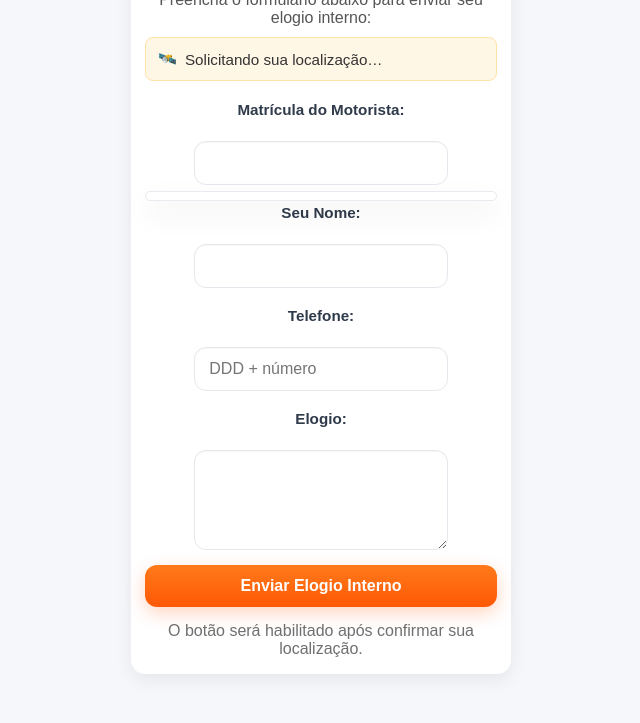
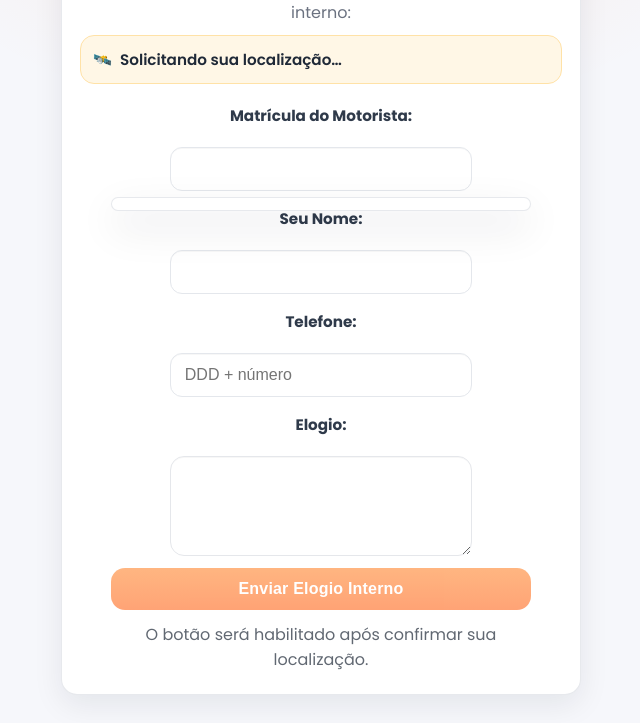
Before and after one commit to CarolAugust/projeto-elogios, a website: page public/elogio-interno.html in a window 1280 px wide. Shown: the part 114-837 px from the top of the page, without its empty margins (319-959 px from the left). Before the commit the page ends 810 px from the top, so only its background shows below. Drawn offline with Linux system fonts and the light colour scheme; no server answers.

Commit message:
Interno 2 pontos

```diff
--- a/public/elogio-interno.html
+++ b/public/elogio-interno.html
@@ -4,6 +4,9 @@
   <meta charset="UTF-8" />
   <meta name="viewport" content="width=device-width, initial-scale=1" />
   <title>Elogie um Motorista (Interno)</title>
+  <link rel="preconnect" href="https://fonts.googleapis.com">
+  <link rel="preconnect" href="https://fonts.gstatic.com" crossorigin>
+  <link href="https://fonts.googleapis.com/css2?family=Poppins:wght@400;600;700;800&display=swap" rel="stylesheet">
   <link rel="stylesheet" href="style.css" />
   <style>
     /* estilos leves para feedback de localização (opcional) */
--- a/public/style.css
+++ b/public/style.css
@@ -675,3 +675,149 @@ button { -webkit-tap-highlight-color: transparent; }
   }
   .form hr, .form .divider { width: 94%; }
 }
+
+/* =========================
+   DESIGN UPGRADE (safe)
+   Cole no FINAL do style.css
+========================= */
+
+:root{
+  --bg: #f6f7fb;
+  --card: #ffffff;
+  --text: #1f2937;
+  --muted: #6b7280;
+  --border: #e5e7eb;
+  --shadow: 0 10px 30px rgba(15, 23, 42, .08);
+  --brand: #ff5805;
+  --brand2: #ff7a1a;
+  --radius: 16px;
+}
+
+body{
+  background: radial-gradient(900px 600px at 50% -10%, rgba(255, 88, 5, .10), transparent 55%),
+              var(--bg);
+  color: var(--text);
+}
+
+/* Mantém layout existente, só melhora “respiro” */
+.container{
+  padding: 18px 12px !important;
+}
+
+/* Card mais moderno e consistente */
+.card{
+  background: var(--card);
+  border: 1px solid rgba(229,231,235,.9);
+  border-radius: var(--radius);
+  box-shadow: var(--shadow);
+  padding: 22px 18px;
+  max-width: 520px;
+}
+
+/* Título e texto */
+.card h1{
+  color: var(--text);
+  font-weight: 800;
+  letter-spacing: -0.02em;
+  font-size: clamp(1.25rem, 4.2vw, 1.75rem);
+}
+
+.card p{
+  color: var(--muted);
+  line-height: 1.5;
+}
+
+/* Form com espaçamento melhor */
+.form{
+  gap: 12px;
+}
+
+/* Inputs: visual mais premium sem mudar nada no HTML */
+.form input,
+.form textarea,
+.form select{
+  border: 1px solid var(--border);
+  border-radius: 14px;
+  padding: 13px 14px;
+  background: #fff;
+  transition: border-color .15s ease, box-shadow .15s ease, transform .06s ease;
+}
+
+.form input:hover,
+.form textarea:hover{
+  border-color: #d1d5db;
+}
+
+.form input:focus,
+.form textarea:focus,
+.form select:focus{
+  border-color: rgba(255, 88, 5, .85);
+  box-shadow: 0 0 0 4px rgba(255, 88, 5, .14);
+}
+
+/* Botão principal: gradiente mais suave + feedback */
+.btn-orange{
+  border-radius: 14px;
+  background: linear-gradient(180deg, var(--brand2), var(--brand));
+  box-shadow: 0 10px 22px rgba(255, 88, 5, .22);
+  font-weight: 800;
+  letter-spacing: .2px;
+}
+
+.btn-orange:hover{
+  filter: brightness(0.98);
+  transform: translateY(-1px);
+}
+
+.btn-orange:active{
+  transform: translateY(0px);
+}
+
+/* Botão desabilitado mais claro */
+.btn-orange:disabled{
+  opacity: .55;
+  cursor: not-allowed;
+  box-shadow: none;
+  transform: none;
+}
+
+/* Hint de matrícula melhor alinhado */
+.input-with-hint .hint{
+  color: #9ca3af;
+  font-weight: 600;
+}
+
+/* Autocomplete mais bonito */
+.autocomplete-items{
+  border: 1px solid rgba(229,231,235,.9);
+  border-radius: 14px;
+  box-shadow: 0 16px 40px rgba(15, 23, 42, .12);
+  padding: 6px;
+}
+
+.autocomplete-items div{
+  border-radius: 12px;
+}
+
+.autocomplete-items div:hover{
+  background: rgba(255, 88, 5, .08);
+}
+
+/* Status de localização (você já tem no HTML inline; isso só melhora) */
+.loc-status{
+  border-radius: 14px !important;
+  font-weight: 600;
+}
+
+/* Rodapé: mantém como está, só arredonda e dá respiro */
+.footer{
+  border-top: 1px solid rgba(255,255,255,.08);
+}
+
+/* Mobile: card com mais “encaixe” */
+@media (max-width: 480px){
+  .card{
+    padding: 18px 14px;
+    border-radius: 14px;
+  }
+}
--- a/src/server.js
+++ b/src/server.js
@@ -570,7 +570,7 @@ app.post('/elogio-interno', async (req, res) => {
 
     // === DEFININDO VALORES PADRÃO QUE FALTAVAM ===
     const tipo = 'Interno'; // Define fixo como Interno
-    const pontos = 1;       // Define quantos pontos vale (ex: 1)
+    const pontos = 2;       // Define quantos pontos vale (ex: 1)
 
     // === SQL ATUALIZADO COM AS NOVAS COLUNAS ===
     const sql = `
```
